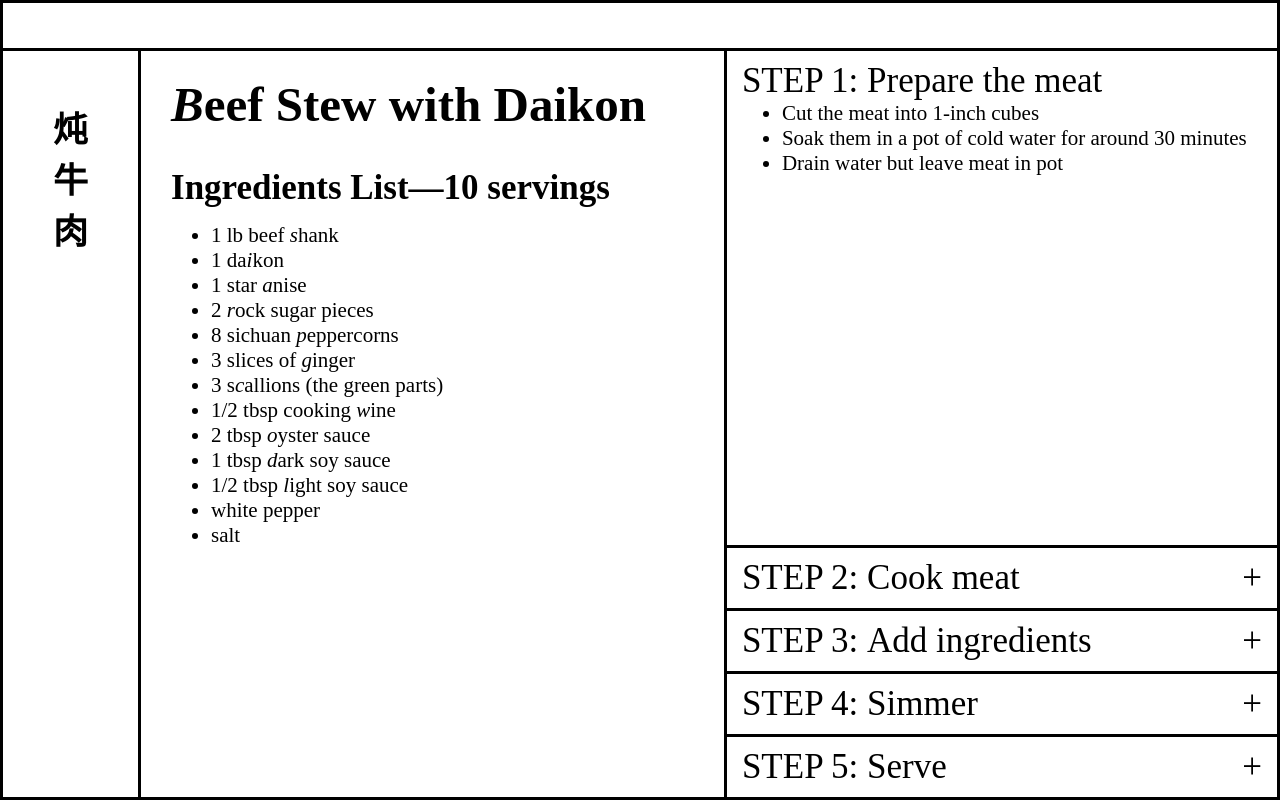
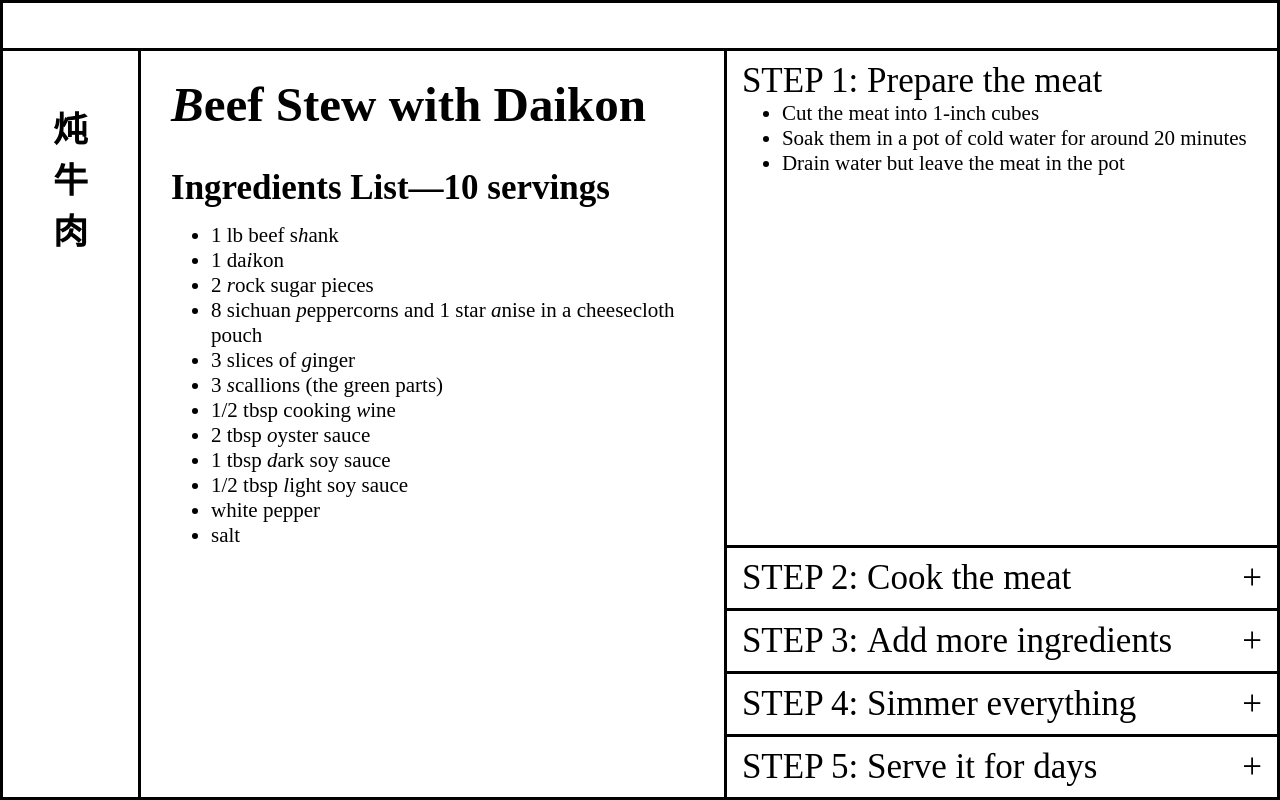
Before and after one commit to skinsshark/beefstew, a React (Create React App) app: page / in a window 1280 px wide. Built offline with nearby package versions, Linux system fonts and the light colour scheme.

Commit message:
add cinnimon and more steps

```diff
--- a/src/App.js
+++ b/src/App.js
@@ -7,51 +7,54 @@ const STEP = {
     title: 'Prepare the meat',
     instructions: [
       'Cut the meat into 1-inch cubes',
-      'Soak them in a pot of cold water for around 30 minutes',
-      'Drain water but leave meat in pot'
+      'Soak them in a pot of cold water for around 20 minutes',
+      'Drain water but leave the meat in the pot'
     ]
   },
   2: {
-    title: 'Cook meat',
+    title: 'Cook the meat',
     instructions: [
-      'Fill pot with enough cold water to submerge the meat',
-      'Place on high heat with lid off',
-      'Wait until water comes to a boil and dirty meat foam forms. Give it a minute more',
-      'Pour contents into a colander and rinse with WARM water'
+      'Fill the pot with enough cold water to submerge the meat',
+      'Place on high heat with lid off (there\'s only meat and water right now)',
+      'Wait until water comes to a boil and all the dirty meat foam forms',
+      'Pour out into a colander and rinse with WARM water'
     ]
   },
   3: {
-    title: 'Add ingredients',
+    title: 'Add more ingredients',
     instructions: [
-      'do this',
-      'then that'
+      'Grab the pot you want the final stew to be in, and fill with a similar amount of cold water as the last step',
+      'Bring the water to boil (there\'s only water in the pot right now)',
+      'Once the water has boiled, put the rest of the ingredients EXCEPT for the daikon in. Use the dark soy sauce to control the color of the meat'
     ]
   },
   4: {
-    title: 'Simmer',
+    title: 'Simmer everything',
     instructions: [
-      'do this',
-      'then that'
+      'Bring the pot to a boil again and then turn down the heat and simmer for at least 1 hour (lid on) or until the meat is tender',
+      'About 15 minutes before serving, put the radish in. Peel it, throw out the ends and cut into shapes of your choice, thickness of your thumb',
+      'Simmer until tender'
     ]
   },
   5: {
-    title: 'Serve',
+    title: 'Serve it for days',
     instructions: [
-      'do this',
-      'then that'
+      'Remove cheesecloth pouch, cinnamon stick and ginger slices. Add salt if needed',
+      'This will last you at least a week'
     ]
   },
 }
 
 const FILE_NAME = {
   B: 'beef-stew',
-  S: 'beef-shank',
+  H: 'beef-shank',
   I: 'daikon',
   A: 'star-anise',
+  C: 'cinnamon',
   R: 'rock-sugar',
   P: 'peppercorn',
   G: 'ginger',
-  C: 'scallions',
+  S: 'scallions',
   W: 'cooking-wine',
   O: 'oyster-sauce',
   D: 'dark-soy-sauce',
@@ -98,13 +101,12 @@ function App() {
             <h2><ShowImage>B</ShowImage>eef Stew with Daikon</h2>
             <h3>Ingredients List—10 servings</h3>
             <ul>
-              <li>1 lb beef <ShowImage>s</ShowImage>hank</li>
+              <li>1 lb beef s<ShowImage>h</ShowImage>ank</li>
               <li>1 da<ShowImage>i</ShowImage>kon</li>
-              <li>1 star <ShowImage>a</ShowImage>nise</li>
               <li>2 <ShowImage>r</ShowImage>ock sugar pieces</li>
-              <li>8 sichuan <ShowImage>p</ShowImage>eppercorns</li>
+              <li>8 sichuan <ShowImage>p</ShowImage>eppercorns and 1 star <ShowImage>a</ShowImage>nise in a cheesecloth pouch</li>
               <li>3 slices of <ShowImage>g</ShowImage>inger</li>
-              <li>3 s<ShowImage>c</ShowImage>allions (the green parts)</li>
+              <li>3 <ShowImage>s</ShowImage>callions (the green parts)</li>
               <li>1/2 tbsp cooking <ShowImage>w</ShowImage>ine</li>
               <li>2 tbsp <ShowImage>o</ShowImage>yster sauce</li>
               <li>1 tbsp <ShowImage>d</ShowImage>ark soy sauce</li>
```
Also changed, not shown: src/img/cinnamon.png (added).
